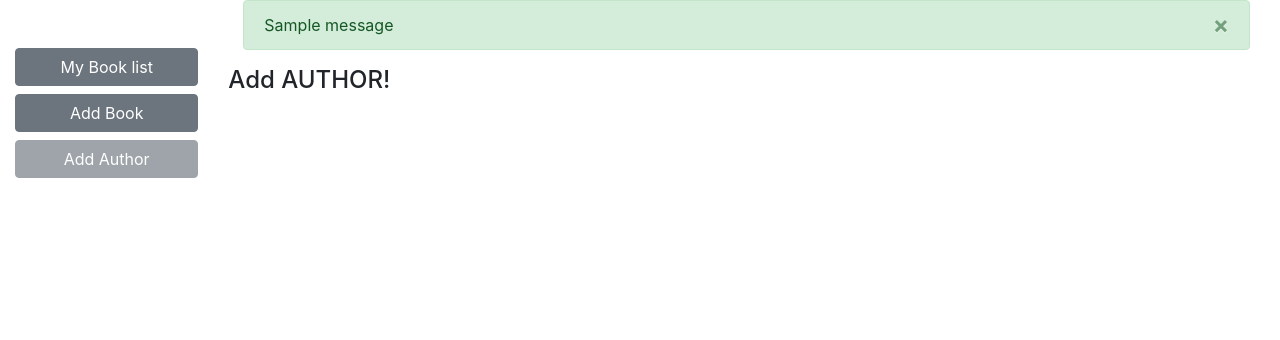
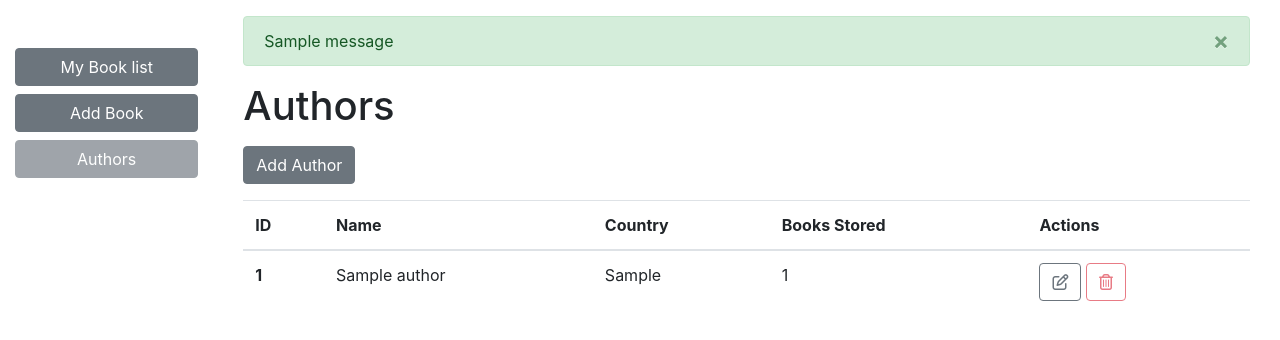
Before and after one commit to borisaavedra/bookify_web, a Flask app: page /add-author in a window 1280 px wide. Shown: the part 56-396 px from the top of the page. Run offline with Flask 2, Linux system fonts and the light colour scheme; tables that the repository leaves empty hold one stand-in row (values such as "Sample post"); one stand-in notice (Sample message) is shown; some libraries are stand-ins or nearby versions.

Commit message:
Finished add, edit  authors. Also add the constrain no delete author if no have books stored. Add Font awesome to the project

```diff
--- a/db.txt
+++ b/db.txt
@@ -117,3 +117,5 @@ DELETE FROM books
 DELETE FROM books
     WHERE book_id = 36
     LIMIT 2
+
+Books.query.filter_by(author_id=1).count()
--- a/main.py
+++ b/main.py
@@ -9,7 +9,7 @@ app.config["SQLALCHEMY_TRACK_MODIFICATIONS"] = False
 db = SQLAlchemy(app)
 
 class BooksAuthors:
-    def __init__(self, book_id, title, author_id, author, year, topic, cover_url):
+    def __init__(self, book_id, title, author_id, author, year, topic, cover_url, book_count, country):
         self.book_id = book_id
         self.title = title
         self.author_id = author_id
@@ -17,6 +17,8 @@ class BooksAuthors:
         self.year = year
         self.topic = topic
         self.cover_url = cover_url
+        self.book_count = book_count
+        self.country = country
 
 
 class Books(db.Model):
@@ -53,12 +55,15 @@ def index(book_id_url, delete):
             author_db.name,
             book.year,
             book.topic,
-            book.cover_url))
+            book.cover_url,
+            book_count=0,
+            country = "0"
+        ))
 
     if request.method == "POST":
+        book_toedit = Books.query.filter_by(book_id=book_id_url).first()
         if int(delete):
-            book_deleted = Books.query.filter_by(book_id=book_id_url).first()
-            db.session.delete(book_deleted)
+            db.session.delete(book_toedit)
 
             try:
                 db.session.commit()
@@ -122,6 +127,65 @@ def add_Book():
     return render_template("add-book.html", **context)
 
 
-@app.route("/add-author")
-def add_Author():
-    return render_template("add-author.html")
+@app.route("/add-author", defaults={"author_id_url":-1, "delete": 0}, methods=["POST", "GET"])
+@app.route("/add-author/<author_id_url>/<delete>", methods=["POST", "GET"])
+def add_Author(author_id_url, delete):
+
+    authors_db = Authors.query.all()
+    authors = []
+
+    for author in authors_db:
+        num_books = Books.query.filter_by(author_id=author.author_id).count()
+        authors.append(
+            BooksAuthors(
+                author_id = author.author_id,
+                author = author.name,
+                country = author.country,
+                book_count = num_books,
+                book_id = 0,
+                title = "0",
+                year = 0,
+                topic = "0",
+                cover_url = "0"
+            )
+        )
+
+    if request.method == "POST":
+            author_toedit = Authors.query.filter_by(author_id=author_id_url).first()
+            if int(delete):
+                print("----> DELETE AUTHOR")
+                db.session.delete(author_toedit)
+                try:
+                    db.session.commit()
+                    flash("Author deleted 😮", "success")
+                    return redirect(url_for("add_Author"))
+                except:
+                    flash("Something went wrong 😓", "danger")
+            elif int(author_id_url) > 0:
+                author_edited = request.form
+                author_toedit.name = author_edited["author"]
+                author_toedit.country = author_edited["country"]
+
+                try:
+                    db.session.commit()
+                    flash("Author edited successfuly 😎", "success")
+                    return redirect(url_for("add_Author"))
+                except:
+                    flash("Something went wrong 😓", "danger")
+            else:
+                author_toadd = request.form
+                print(author_toadd["author"])
+                new_author = Authors(name=author_toadd["author"], country=author_toadd["country"])
+                db.session.add(new_author)
+            try:
+                db.session.commit()
+                flash("New Author added 😎", "success")
+                return redirect(url_for("add_Author"))
+            except:
+                flash("Something went wrong 😯", "danger")
+
+    context = {
+        "authors": authors,
+    }
+
+    return render_template("add-author.html", **context)
--- a/templates/add-author.html
+++ b/templates/add-author.html
@@ -21,5 +21,96 @@
 {% endblock hrefBook %}
 
 {% block content %}
-    <h4>Add AUTHOR!</h4>
+  <div class="container">
+    <h1>Authors</h1>
+    <div class="my-3">
+      <a href="#" class="btn btn-secondary" data-toggle="modal" data-target="#Modal-add-author">Add Author</a>
+    </div>
+     <!-- MODAL -->
+     <div class="modal fade" id="Modal-add-author" tabindex="-1" role="dialog" aria-labelledby="exampleModalLabel" aria-hidden="true">
+      <div class="modal-dialog">
+        <div class="modal-content">
+          <div class="modal-header">
+            <h5 class="modal-title" id="exampleModalLabel">Add Author</h5>
+            <button type="button" class="close" data-dismiss="modal" aria-label="Close">
+              <span aria-hidden="true">&times;</span>
+            </button>
+          </div>
+          <form action="/add-author" method="POST">
+            <div class="modal-body">
+                <label for="author" id="author">Name</label>
+                <input type="text" class="form-control mb-3" name="author" id="author">
+                <label for="country">Country</label>
+                <input type="text" class="form-control mb-3" name="country" id="country">
+              </div>
+              <div class="modal-footer">
+                <button type="button" class="btn btn-secondary" data-dismiss="modal">Close</button>
+                <button type="submit" class="btn btn-primary">Save changes</button>
+              </div>
+          </form>
+        </div>
+      </div>
+    </div>
+    <!-- MODAL -->
+      <table class="table table-hover">
+        <thead>
+          <th scope="col">ID</th>
+          <th scope="col">Name</th>
+          <th scope="col">Country</th>
+          <th scope="col">Books Stored</th>
+          <th scope="col">Actions</th>
+        </thead>
+        <tbody>
+          {% for author in authors %}
+            <tr>
+              <th scope="row">{{ author.author_id }}</th>
+              <td>{{ author.author }}</td>
+              <td>{{ author.country }}</td>
+              <td>{{ author.book_count }}</td>
+              <td>
+                <a href="#" class="btn btn-outline-secondary" data-toggle="modal" data-target="#Modal-{{ author.author_id }}">
+                  <i class="far fa-edit"></i>
+                </a>
+                <!-- MODAL -->
+                <div class="modal fade" id="Modal-{{ author.author_id }}" tabindex="-1" role="dialog" aria-labelledby="exampleModalLabel" aria-hidden="true">
+                  <div class="modal-dialog">
+                    <div class="modal-content">
+                      <div class="modal-header">
+                        <h5 class="modal-title" id="exampleModalLabel">Edit Author</h5>
+                        <button type="button" class="close" data-dismiss="modal" aria-label="Close">
+                          <span aria-hidden="true">&times;</span>
+                        </button>
+                      </div>
+                      <form action="/add-author/{{ author.author_id }}/{{ 0 }}" method="POST">
+                        <div class="modal-body">
+                            <label for="author" id="author">Name</label>
+                            <input type="text" class="form-control mb-3" name="author" id="author" value="{{ author.author }}">
+                            <label for="country">Country</label>
+                            <input type="text" class="form-control mb-3" name="country" id="country" value="{{ author.country }}">
+                          </div>
+                          <div class="modal-footer">
+                            <button type="button" class="btn btn-secondary" data-dismiss="modal">Close</button>
+                            <button type="submit" class="btn btn-primary">Save changes</button>
+                          </div>
+                      </form>
+                    </div>
+                  </div>
+                </div>
+                <!-- MODAL -->
+                {% if author.book_count > 0 %}
+                  {%- set status = "disabled" -%}
+                {% endif %}
+                <form action="/add-author/{{ author.author_id }}/{{ 1 }}" method="POST" class="d-inline">
+                  <button type="submit" class="btn btn-outline-danger" {{ status }}>
+                    <i class="far fa-trash-alt"></i>
+                  </button>
+                </form>
+              </th>
+            </tr>
+          {% endfor %}
+        </tbody>
+
+      </table>
+  </div>
+
 {% endblock content %}
--- a/templates/base.html
+++ b/templates/base.html
@@ -7,6 +7,7 @@
 
     <!-- Bootstrap CSS -->
     <link rel="stylesheet" href="https://stackpath.bootstrapcdn.com/bootstrap/4.5.0/css/bootstrap.min.css" integrity="sha384-9aIt2nRpC12Uk9gS9baDl411NQApFmC26EwAOH8WgZl5MYYxFfc+NcPb1dKGj7Sk" crossorigin="anonymous">
+    <script src="https://kit.fontawesome.com/5121e23a1c.js" crossorigin="anonymous"></script>
 
     <title>
         {% block title %}
@@ -28,7 +29,7 @@
           {%- block leftpanel -%}
             <a href="{% block hrefList %}{% endblock hrefList %}" class="btn btn-secondary btn-block mt-5 {% block disabledList %}{% endblock disabledList %}" tabindex="-1" role="button" aria-disabled="true">My Book list</a>
             <a href="{% block hrefBook %}{% endblock hrefBook %}" class="btn btn-secondary btn-block {% block disabledBook %}{% endblock disabledBook %}" tabindex="-1" role="button" aria-disabled="true">Add Book</a>
-            <a href="{% block hrefAuthor %}{% endblock hrefAuthor %}" class="btn btn-secondary btn-block {% block disabledAuthor %}{% endblock disabledAuthor %}" tabindex="-1" role="button" aria-disabled="true">Add Author</a>
+            <a href="{% block hrefAuthor %}{% endblock hrefAuthor %}" class="btn btn-secondary btn-block {% block disabledAuthor %}{% endblock disabledAuthor %}" tabindex="-1" role="button" aria-disabled="true">Authors</a>
           {%- endblock leftpanel -%}
 
         </div>
@@ -37,7 +38,7 @@
             {% with messages = get_flashed_messages(with_categories=true) %}
               {% if messages %}
                 {% for category, message in messages %}
-                  <div class="alert alert-{{ category }} alert-dismissible fade show" role="alert">
+                  <div class="alert alert-{{ category }} alert-dismissible fade show my-3" role="alert">
                     {{ message }}
                     <button type="button" class="close" data-dismiss="alert" aria-label="Close">
                       <span aria-hidden="true">&times;</span>
```
Also changed, not shown: templates/index.html (+6 -2 lines).
